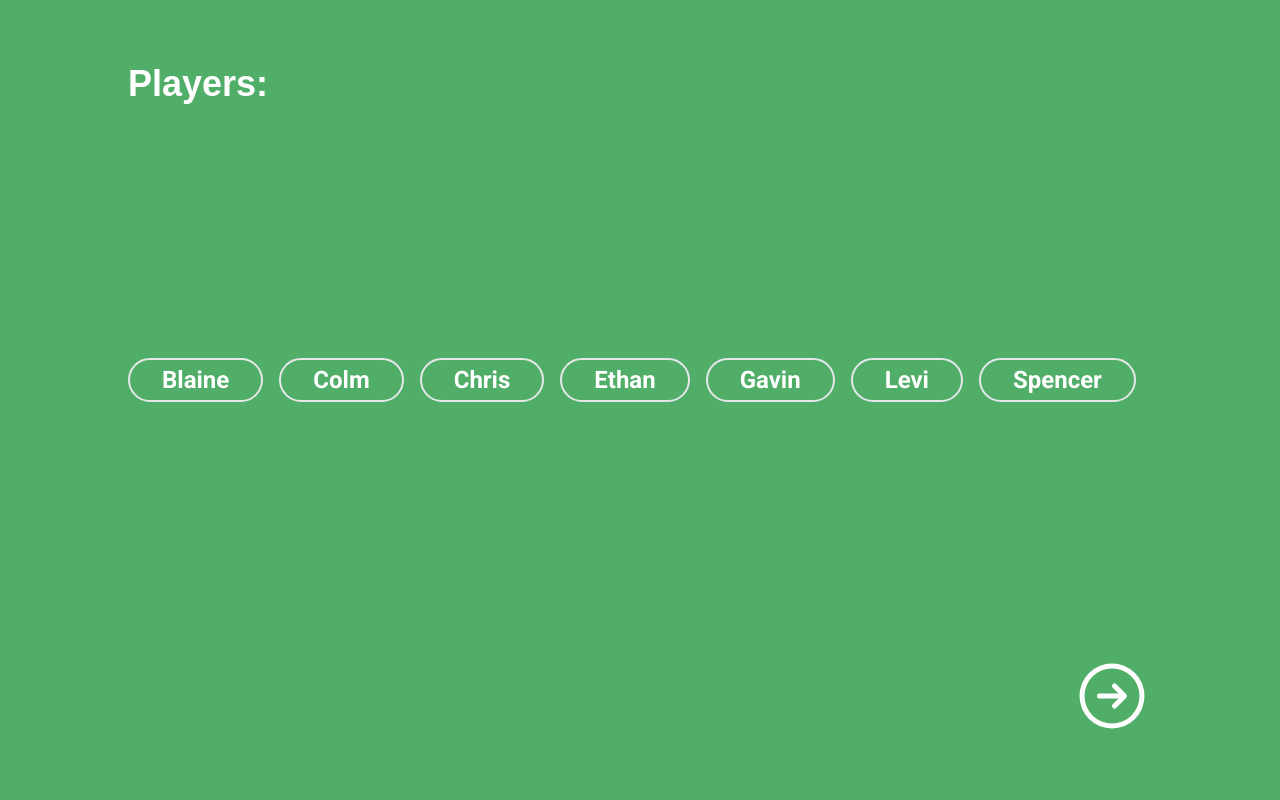
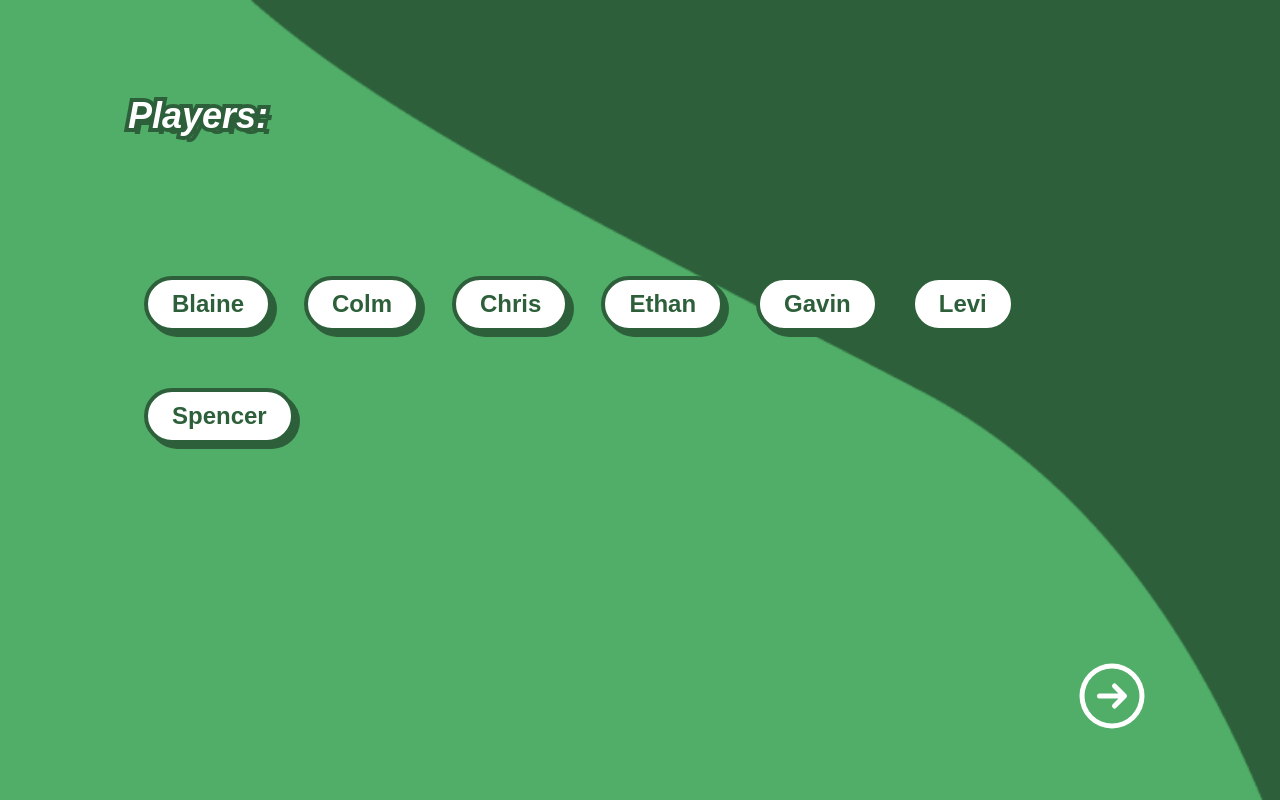
Before and after one commit to lbare/AlderGreens, a React (Vite) app: page /#/players in a window 1280 px wide. Built offline with nearby package versions, Linux system fonts and the light colour scheme.

Commit message:
Use custom button for non-titles

```diff
--- a/src/components/CustomButton.tsx
+++ b/src/components/CustomButton.tsx
@@ -3,6 +3,7 @@ import { useNavigate } from "react-router-dom";
 interface CustomButtonProps extends React.HTMLAttributes<HTMLButtonElement> {
   isTitle: boolean;
   page?: string;
+  isClicked?: boolean;
 }
 
 const CustomButton = (props: CustomButtonProps) => {
@@ -12,8 +13,9 @@ const CustomButton = (props: CustomButtonProps) => {
     if (props.page) navigate(props.page);
   };
 
+  if (props.isTitle)
     return (
-    <div className="w-full items-center justify-center drop-shadow-lg blur-none">
+      <div className="w-full items-center justify-center">
         <button
           className={`py-4 w-full bg-white border-4 border-green-700 rounded-xl`}
           style={{
@@ -27,6 +29,33 @@ const CustomButton = (props: CustomButtonProps) => {
         </button>
       </div>
     );
+
+  return (
+    <div className="items-center justify-center p-4">
+      {props.isClicked ? (
+        <button
+          className={`py-2 px-6 bg-green-700 border-4 border-green-700 rounded-full`}
+          onClick={props.page ? onClickLink : props.onClick}
+        >
+          <h1 className="text-2xl font-archivo font-bold text-white">
+            {props.title}
+          </h1>
+        </button>
+      ) : (
+        <button
+          className={`py-2 px-6 bg-white border-4 border-green-700 rounded-full`}
+          style={{
+            boxShadow: "5px 5px #2d603a",
+          }}
+          onClick={props.page ? onClickLink : props.onClick}
+        >
+          <h1 className="text-2xl font-archivo font-bold text-green-700">
+            {props.title}
+          </h1>
+        </button>
+      )}
+    </div>
+  );
 };
 
 export default CustomButton;
--- a/src/routes/Players.tsx
+++ b/src/routes/Players.tsx
@@ -1,6 +1,8 @@
 import { Link } from "react-router-dom";
 import { useState } from "react";
 import { ArrowCircleRight } from "@phosphor-icons/react";
+import HomeBG from "../assets/HomeBG.png";
+import CustomButton from "../components/CustomButton";
 
 const names = ["Blaine", "Colm", "Chris", "Ethan", "Gavin", "Levi", "Spencer"];
 
@@ -18,13 +20,38 @@ const Players = () => {
   };
 
   return (
-    <div className="flex w-full h-screen justify-between items-center flex-col py-16">
+    <div
+      className="flex w-full h-screen justify-between items-center flex-col py-16"
+      style={{
+        backgroundImage: `url(${HomeBG})`,
+        backgroundSize: "cover",
+      }}
+    >
       <div className="flex h-1/12 w-4/5 flex-col items-start">
-        <h1 className="text-4xl font-bold text-white font-archivo">Players:</h1>
+        <div className="relative">
+          <h1
+            className="text-4xl font-black font-archivo italic mt-8 absolute z-10" // add z-10 to place this on top
+            style={{
+              color: "white",
+              textShadow: "6px 6px 0px #2d603a",
+            }}
+          >
+            Players:
+          </h1>
+          <h1
+            className="text-4xl font-black font-archivo italic mt-8 absolute"
+            style={{
+              color: "#2d603a",
+              WebkitTextStroke: "8px #2d603a",
+            }}
+          >
+            Players:
+          </h1>
+        </div>
       </div>
       <div className="flex h-1/3 w-4/5 flex-row flex-wrap justify-start items-center">
         {names.map((name) => (
-          <button
+          <CustomButton
             className={`rounded-full border-2 text-2xl font-bold mr-4 ${
               selected.includes(name)
                 ? "text-lime-300 border-lime-300"
@@ -32,9 +59,10 @@ const Players = () => {
             }  font-roboto px-8 py-1`}
             onClick={() => handleButtonPress(name)}
             key={name}
-          >
-            {name}
-          </button>
+            title={name}
+            isTitle={false}
+            isClicked={selected.includes(name)}
+          />
         ))}
       </div>
       <div className="flex h-1/12 w-4/5 justify-end">
```
Lines whose indentation alone changed are shown as unchanged.
